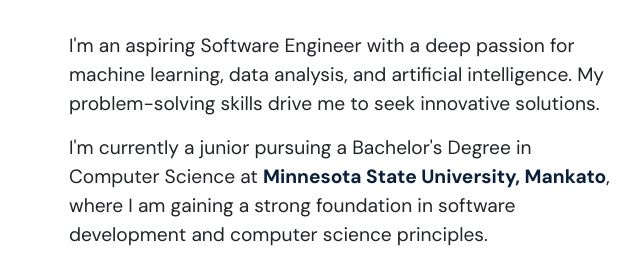
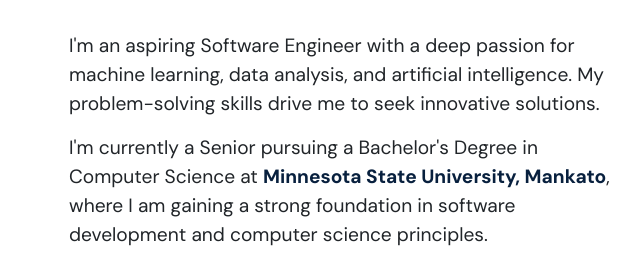
Before and after one commit to AbdilahiMJama/Personal-Website, a website: page index.html in a window 1280 px wide. Shown: the part 1200-1463 px from the top of the page, 583-1223 px from the left. Drawn offline with nearby package versions, Linux system fonts and the light colour scheme.

Commit message:
Made slight changes to school year

```diff
--- a/index.html
+++ b/index.html
@@ -84,7 +84,7 @@
                 </div>
                 <div class="col-md-6">
                     <p class="lead">I'm an aspiring Software Engineer with a deep passion for machine learning, data analysis, and artificial intelligence. My problem-solving skills drive me to seek innovative solutions.</p>
-                    <p class="lead">I'm currently a junior pursuing a Bachelor's Degree in Computer Science at <a href="https://www.mnsu.edu/">Minnesota State University, Mankato</a>, where I am gaining a strong foundation in software development and computer science principles.</p>
+                    <p class="lead">I'm currently a Senior pursuing a Bachelor's Degree in Computer Science at <a href="https://www.mnsu.edu/">Minnesota State University, Mankato</a>, where I am gaining a strong foundation in software development and computer science principles.</p>
                     <p class='lead'>In addition to my technical interests, I have a strong passion for sports, particularly soccer and football and learning new languages. I leverage data analytics to enhance my performance and decision-making in fantasy soccer and football.</p>
                     <p class="lead">I'm actively seeking an internship opportunity to further develop my skills, gain practical experience, and contribute to the dynamic field of software engineering.</p>
 
```
